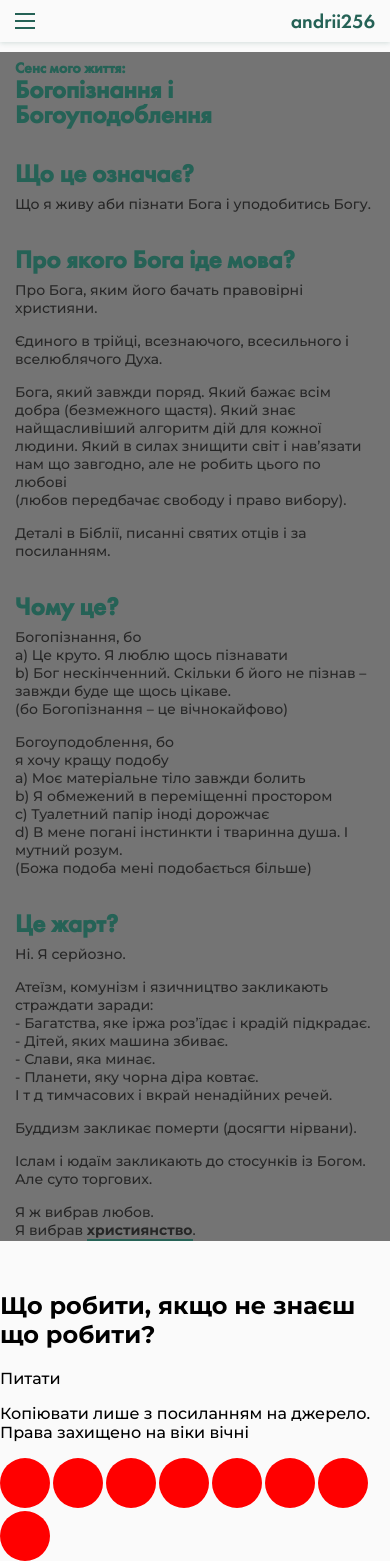
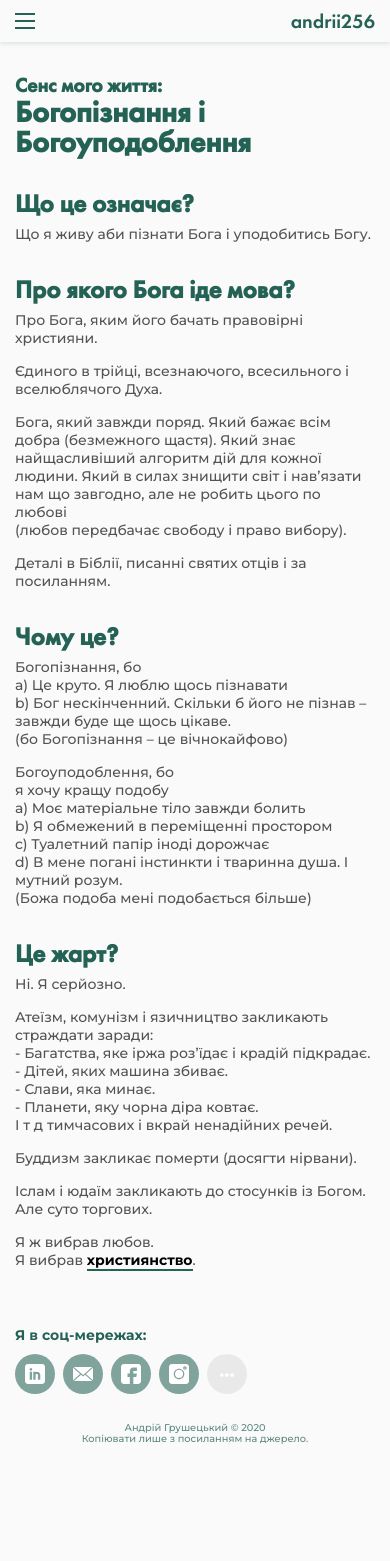
Before and after one commit to Andrii256/about, a website built with Parcel: page src/index.html in a window 390 px wide. After the commit the page ends 1474 px from the top, so only its background shows below. Built offline with nearby package versions, Linux system fonts and the light colour scheme.

Commit message:
post page done

```diff
--- a/src/index.html
+++ b/src/index.html
@@ -24,7 +24,7 @@
       <nav class="header__links-container">
         <ul class="header__links-list">
           <li><a href="#" class="header__link">Про мене</a></li>
-          <li><a href="#" class="header__link">Дописи</a></li>
+          <li><a href="blog.html" class="header__link">Дописи</a></li>
           <li><a href="#" class="header__link">Проекти</a></li>
           <li><a href="#" class="header__link">Доторкнутись</a></li>
         </ul>
@@ -126,24 +126,95 @@
     </main>
 
     <footer class="footer">
-      <h2 class="footer__question">
-        Що робити, якщо не знаєш що робити?
-      </h2>
-      <p class="footer__answer">Питати</p>
-      <p class="footer__license">
-        Копіювати лише з посиланням на джерело.<br>
-        Права захищено на віки вічні
+      <p class="footer__title">
+        Я в соц-мережах:
       </p>
       <section class="footer__contacts-container">
-        <a href="#" class="footer__contact"><span class="footer__contact-icon"></span></a>
-        <a href="#" class="footer__contact"><span class="footer__contact-icon"></span></a>
-        <a href="#" class="footer__contact"><span class="footer__contact-icon"></span></a>
-        <a href="#" class="footer__contact"><span class="footer__contact-icon"></span></a>
-        <a href="#" class="footer__contact"><span class="footer__contact-icon"></span></a>
-        <a href="#" class="footer__contact"><span class="footer__contact-icon"></span></a>
-        <a href="#" class="footer__contact"><span class="footer__contact-icon"></span></a>
-        <a href="#" class="footer__contact"><span class="footer__contact-icon"></span></a>
+        <a
+          href="https://www.linkedin.com/in/andrii256/"
+          target="_blank"
+          rel="noopener"
+          class="footer__contact"
+        >
+          <span class="footer__contact-icon footer__contact-icon--linkedin">LinkedIn</span>
+        </a>
+        <a
+          href="mailto:andrii256.contact@gmail.com"
+          class="footer__contact"
+        >
+          <span class="footer__contact-icon footer__contact-icon--email">
+            email me
+          </span>
+        </a>
+        <a
+          href="https://www.facebook.com/andrii256"
+          target="_blank"
+          rel="noopener"
+          class="footer__contact"
+        >
+          <span class="footer__contact-icon footer__contact-icon--facebook">Facebook</span>
+        </a>
+        <a
+          href="https://www.instagram.com/andrii256/"
+          target="_blank"
+          rel="noopener"
+          class="footer__contact"
+        >
+          <span class="footer__contact-icon footer__contact-icon--instagram">Instagram</span>
+        </a>
+        <a
+          href="https://t.me/andrii256"
+          target="_blank"
+          rel="noopener"
+          class="footer__contact footer__contact--hidden"
+        >
+          <span class="footer__contact-icon footer__contact-icon--telegram">Telegram</span>
+        </a>
+        <a
+          href="https://github.com/andrii256"
+          target="_blank"
+          rel="noopener"
+          class="footer__contact footer__contact--hidden"
+        >
+          <span class="footer__contact-icon footer__contact-icon--github">Github</span>
+        </a>
+        <a
+          href="https://www.livelib.ru/reader/andrii256"
+          target="_blank"
+          rel="noopener"
+          class="footer__contact footer__contact--hidden"
+        >
+          <span class="footer__contact-icon footer__contact-icon--livelib">Livelib</span>
+        </a>
+        <a
+          href="https://www.youtube.com/channel/UCjb8guxY9_-MAMN0LGQjRig"
+          target="_blank"
+          rel="noopener"
+          class="footer__contact footer__contact--hidden"
+        >
+          <span class="footer__contact-icon footer__contact-icon--youtube">мій Youtube канал</span>
+        </a>
+        <a
+          href="https://twitter.com/Hrushetskyi"
+          target="_blank"
+          rel="noopener"
+          class="footer__contact footer__contact--hidden"
+        >
+          <span class="footer__contact-icon footer__contact-icon--twitter">Twitter</span>
+        </a>
+        <a
+          href="tel:+380684344676"
+          class="footer__contact footer__contact--hidden"
+        >
+          <span class="footer__contact-icon footer__contact-icon--phone">Phone call</span>
+        </a>
+        <button class="footer__contact footer__contact--unfolder">
+          <div class="footer__contact-icon footer__contact-icon--unfolder"></div>
+        </button>
       </section>
+      <p class="footer__license">
+        Андрій Грушецький © 2020<br>Копіювати лише з посиланням на джерело.
+      </p>
     </footer>
     <script type="text/javascript" src="scripts/main.js"></script>
   </body>
--- a/src/styles/_variables.scss
+++ b/src/styles/_variables.scss
@@ -1,11 +1,13 @@
 $colorBackground: #fafafa;
 $colorSaturated: #1c4a41;
+$colorSemiLight: #0001;
 $colorSemiDark: #000a;
 $color256: #256256;
 
 //sizes sides
 $containerMaxWidth: 800px;
 $headerMenuTogglerSide: 20px;
+$footerContactSide: 40px;
 
 //margins paddings
 $mainVerticalMargin: 50px;
--- a/src/styles/content-container.scss
+++ b/src/styles/content-container.scss
@@ -1,10 +1,8 @@
 .content-container {
   max-width: $containerMaxWidth;
-  margin: 10px auto $mainVerticalMargin auto;
-  padding: 0 $mainDesktopHorizontalPadding;
+  margin: auto;
+  padding: 15px $mainDesktopHorizontalPadding $mainVerticalMargin;
   @media (max-width: $screenMobile) {
-    padding: 0;
+    padding: ($mainVerticalMargin / 2) 0;
   }
-
-  background-color: rgb(116, 116, 116);
 }
--- a/src/styles/footer.scss
+++ b/src/styles/footer.scss
@@ -1,16 +1,97 @@
 .footer {
+  max-width: $containerMaxWidth;
+  margin: auto;
+  padding: 30px $mainDesktopHorizontalPadding;
+  @media (max-width: $screenMobile) {
+    padding: 30px $mainMobileHorizontalPadding;
+  }
+
+  &__title {
+    // font-size: 1.2em;
+    font-weight: 700;
+    color: $color256;
+    margin-bottom: 10px;
+  }
+  &__license {
+    font-size: 0.7em;
+    text-align: center;
+    color: #{$color256}bb;
+  }
 
   &__contacts-container {
-    display: grid;
-    grid-template-columns: repeat(auto-fit, minmax(0, 50px));
-    grid-gap: 3px;
+    display: flex;
     flex-wrap: wrap;
+    margin-bottom: 20px;
   }
   &__contact {
-    height: 50px;
-    width: 50px;
-    margin-right: 10px;
-    background-color: red;
+    display: flex;
+    align-items: center;
+    justify-content: center;
+    height: $footerContactSide;
+    width: $footerContactSide;
+    margin: 0 ($footerContactSide / 5) ($footerContactSide / 5) 0;
+    background-color: #{$color256}90;
     border-radius: 50%;
+    transition-duration: $transitionDuration;
+    user-select: none;
+
+    &:hover,
+    &:focus {
+      outline: none;
+      background-color: $color256;
+    }
+    &--hidden {
+      width: 0;
+      margin: 0;
+    }
+    &--unfolder {
+      background-color: $colorSemiLight;
+      &:hover,
+      &:focus {
+        background-color: $colorSemiDark;
+      }
+    }
+  }
+  &__contact-icon {
+    display: block;
+    height: 50%;
+    width: 50%;
+    color: transparent;
+    font-size: 1px;
+    background-size: contain;
+    background-position: center;
+    &--linkedin {
+      background-image: url(../images/footer/linkedin.svg);
+    }
+    &--email {
+      background-image: url(../images/footer/email.svg);
+    }
+    &--facebook {
+      background-image: url(../images/footer/facebook.svg);
+    }
+    &--instagram {
+      background-image: url(../images/footer/instagram.svg);
+    }
+    &--telegram {
+      background-image: url(../images/footer/telegram.svg);
+    }
+    &--github {
+      background-image: url(../images/footer/github.svg);
+    }
+    &--livelib {
+      background-image: url(../images/footer/livelib.svg);
+    }
+    &--youtube {
+      background-image: url(../images/footer/youtube.svg);
+    }
+    &--twitter {
+      background-image: url(../images/footer/twitter.svg);
+    }
+    &--phone {
+      background-image: url(../images/footer/phone.svg);
+    }
+    &--unfolder {
+      background-image: url(../images/footer/unfolder.svg);
+    }
   }
 }
--- a/src/styles/header.scss
+++ b/src/styles/header.scss
@@ -22,10 +22,11 @@
     padding: 0.4em 0;
     color: $color256;
     transition-duration: $transitionDuration;
-    &:hover {
+    &:hover, &:focus {
       color: transparent;
       -webkit-text-stroke-width: 1px;
       -webkit-text-stroke-color: $color256;
+      outline: none;
     }
     @media (max-width: $containerMaxWidth) {
       margin-left: 0;
@@ -95,8 +96,10 @@
         background-color: $colorBackground;
       }
     }
-    &:hover {
+    &:hover,
+    &:focus {
       color: $color256;
+      outline: none;
       &::after {
         width: 100%;
         margin-left: 0;
--- a/src/styles/main.scss
+++ b/src/styles/main.scss
@@ -13,11 +13,17 @@
 body {
   margin: 0;
   font-family: $fontText;
+  font-size: 14px;
+  color: $colorSemiDark;
   background-color: $colorBackground;
 }
 
 ul,
-ol {
+ol,
+h1,
+h2,
+h3,
+p {
   margin: 0;
   padding: 0;
 }
@@ -35,6 +41,11 @@ a {
   color: inherit;
 }
 
+button {
+  border: none;
+  cursor: pointer;
+}
+
 @import "content-container";
 @import "typography";
 @import "multimedia";
--- a/src/styles/typography.scss
+++ b/src/styles/typography.scss
@@ -8,13 +8,13 @@
   &__subtitle {
     font-size: 25px;
     @media (max-width: $screenMobile) {
-      font-size: 15px;
+      font-size: 20px;
     }
   }
 
   @media (max-width: $screenMobile) {
     padding: 0 $mainMobileHorizontalPadding;
-    font-size: 25px;
+    font-size: 30px;
   }
 }
 
@@ -32,26 +32,27 @@
 
 .regular-text {
   margin: 15px 0 0;
-  font-size: 14px;
-  color: $colorSemiDark;
   &:nth-child(2) {
     margin-top: 5px;
   }
   @media (max-width: $screenMobile) {
     padding: 0 $mainMobileHorizontalPadding;
-    font: 12px;
+    // font-size: 12px;
   }
 }
 
 .text-link {
   display: inline-block;
   font-weight: 700;
+  color: #000;
   border-bottom: 2px solid $color256;
 
-  &:hover {
+  &:hover,
+  &:focus {
     color: $color256;
     animation: text-link-playing $transitionDuration / 2
       cubic-bezier(0.39,0.93,0.54,1.74);
+    outline: none;
   }
 }
 
```
Also changed, not shown: src/blog.html (added), src/images/footer/email.svg (added), src/images/footer/facebook.svg (added), src/images/footer/github.svg (added), src/images/footer/instagram.svg (added), src/images/footer/linkedin.svg (added), src/images/footer/livelib.svg (added), src/images/footer/phone.svg (added), src/images/footer/telegram.svg (added), src/images/footer/tg-channel.jpg (added), src/images/footer/twitter.svg (added), src/images/footer/unfolder.svg (added), src/images/footer/youtube.svg (added).
